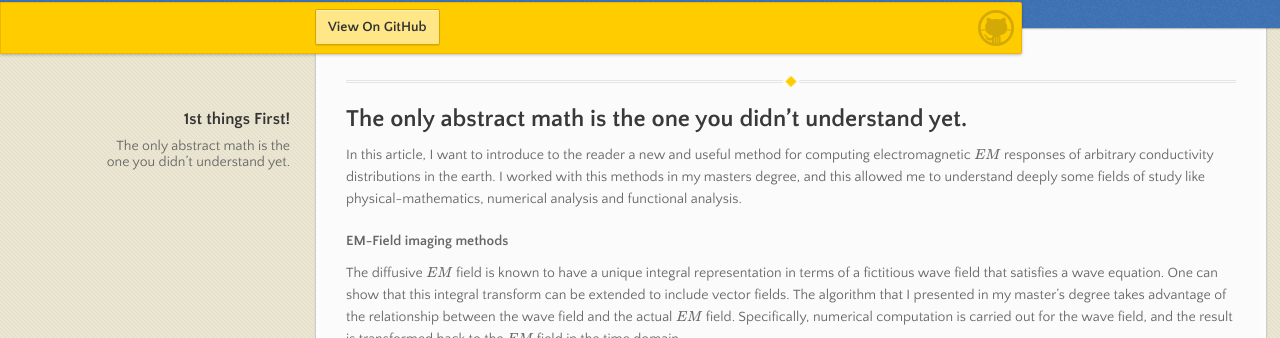
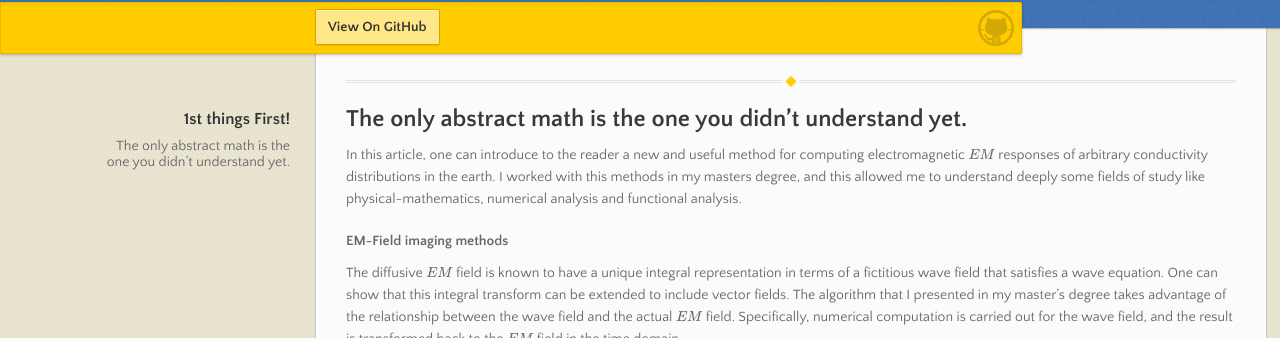
Before and after one commit to Yuri-Albuquerque/yuri_blog, a Jekyll site: the page built from index.md, in a window 1280 px wide and 900 px high, scrolled down 893 px. Shown: the part 113-451 px from the top of the window. Built offline with Jekyll 4.4.1, drawn with Linux system fonts in a browser that asks for light colours; formulas are drawn with MathJax 3; our own code applies the rules of GitHub Pages for plain Markdown files.

Commit message:
more corrections

```diff
--- a/index.md
+++ b/index.md
@@ -19,7 +19,7 @@ Anyway, I hope you like the texts!
 ---
 ## The only abstract math is the one you didn't understand yet.
 
-In this article, I want to introduce to the reader a new and useful method for computing electromagnetic \\(EM\\) responses of arbitrary conductivity distributions in the earth. I worked with this methods in my masters degree, and this allowed me to understand deeply some fields of study like physical-mathematics, numerical analysis and functional analysis.
+In this article, one can introduce to the reader a new and useful method for computing electromagnetic \\(EM\\) responses of arbitrary conductivity distributions in the earth. I worked with this methods in my masters degree, and this allowed me to understand deeply some fields of study like physical-mathematics, numerical analysis and functional analysis.
 
 #### EM-Field imaging methods
 
```
